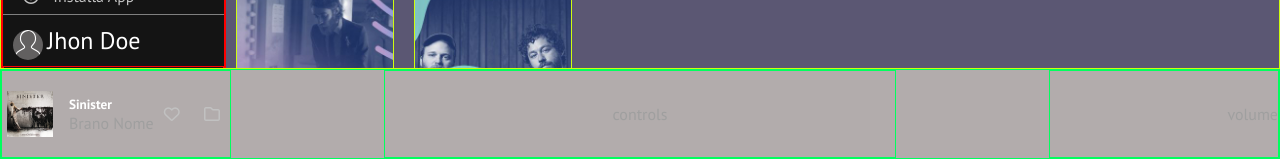
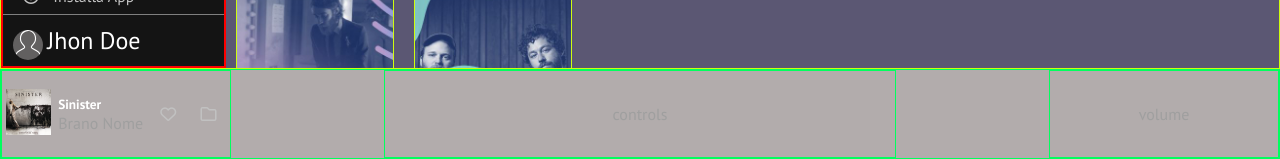
Before and after one commit to erikvella/html-css-spotifyweb, a plain HTML site: page index.html in a window 1280 px wide. Shown: the part 641-800 px from the top of the page. Drawn offline with Linux system fonts and the light colour scheme.

Commit message:
[fix] player left

```diff
--- a/css/style.css
+++ b/css/style.css
@@ -124,7 +124,7 @@ overflow-y:auto;
 .lista-playlist{
   width: 100%;
   min-height: 200px;
-  height: calc(100% - 90px);
+  height: calc(100% - 330px);
   overflow-y:auto;
 }
 .lista-playlist ul li{
@@ -286,7 +286,7 @@ ul li a{
 
 .song-box{
   width: 20%;
-  position: absolute;
+
   top: 20px;
   left: 5px;
 }
@@ -298,8 +298,7 @@ ul li a{
 }
 .player-song , .player-volume{
   width: 230px;
-  position: relative;
-  justify-content: flex-end;
+  justify-content: space-around;
 }
 .player-controls{
   width: 40%;
```
Also changed, not shown: index.html (+3 -0 lines).
